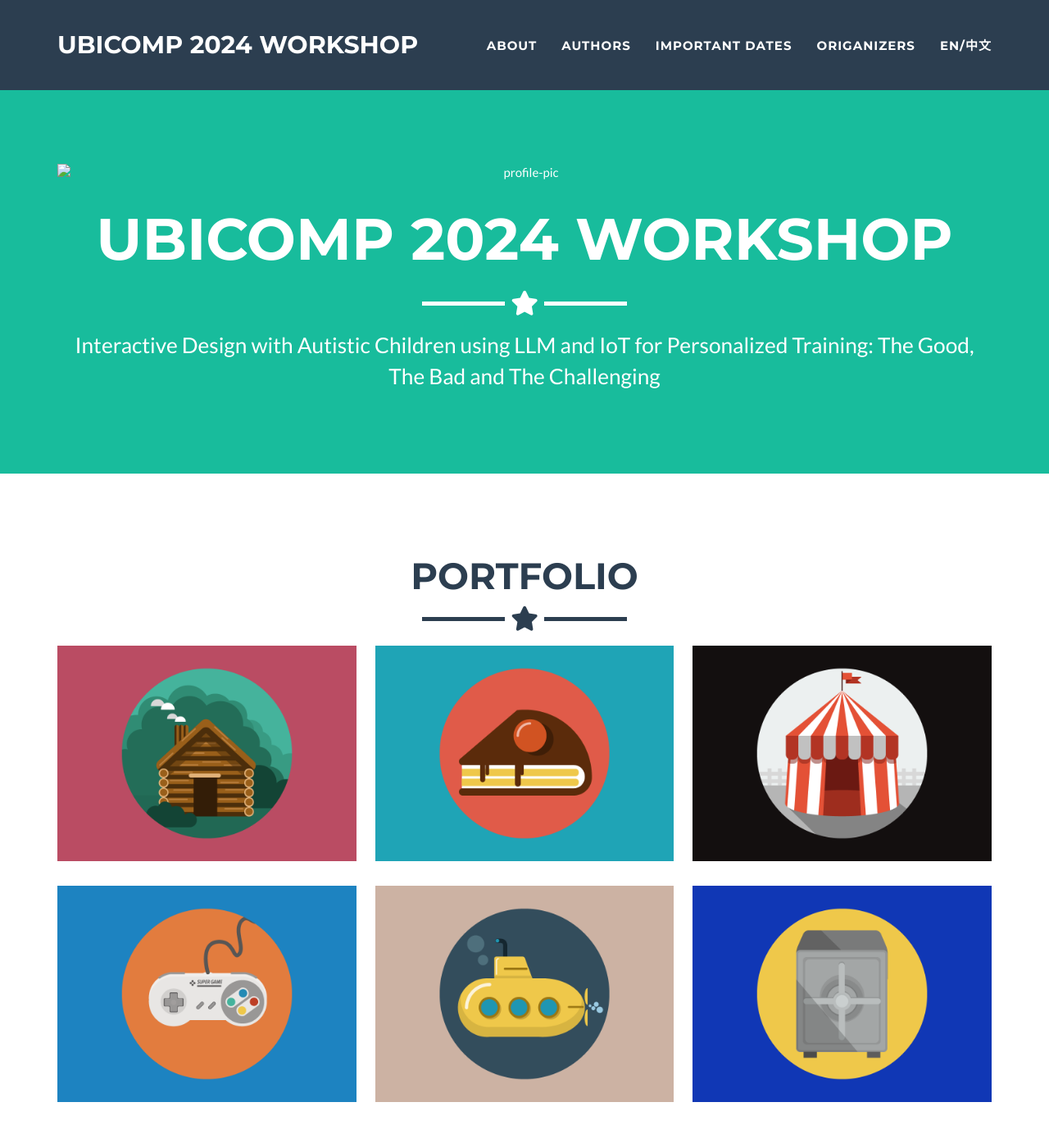
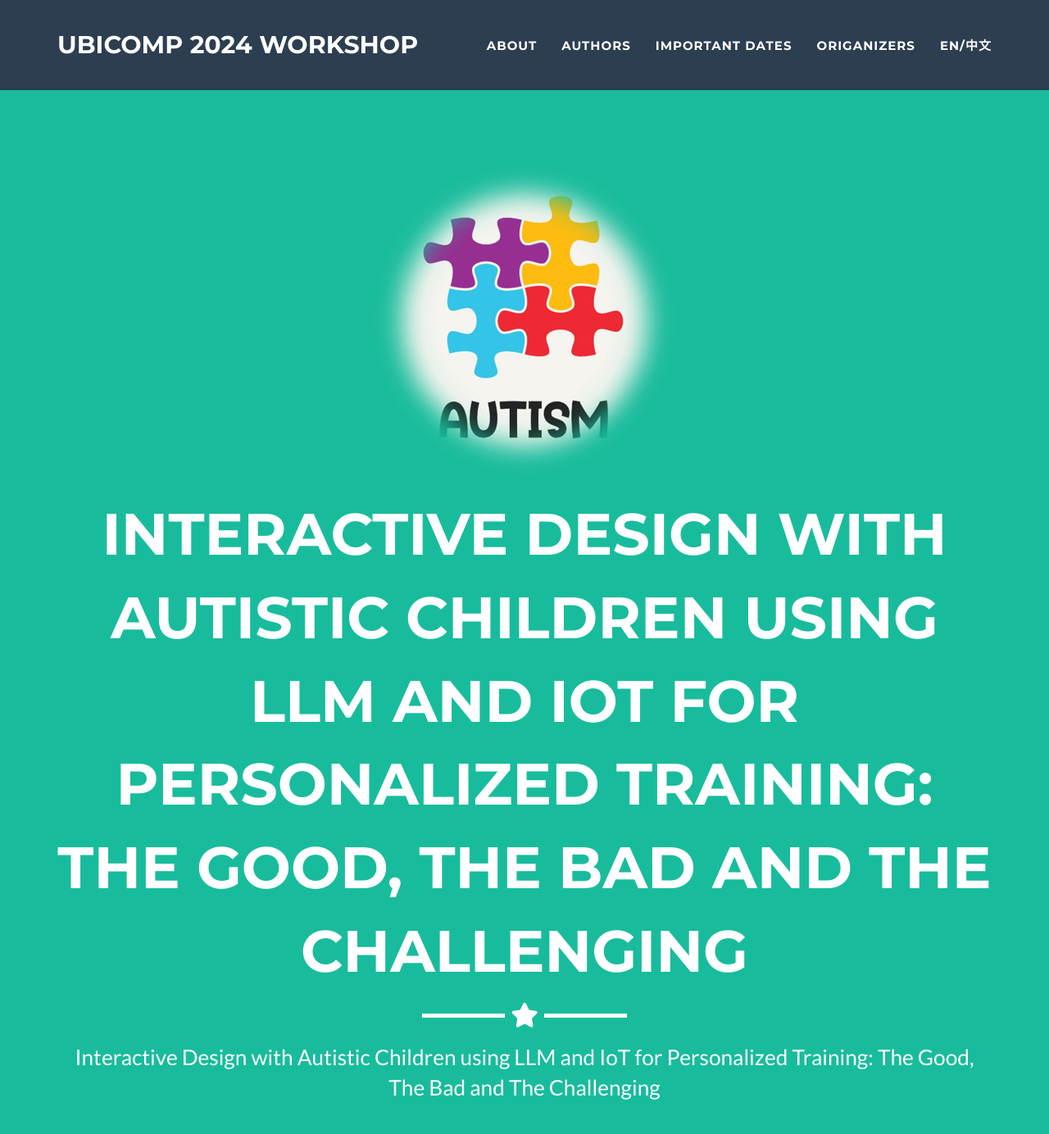
Before and after one commit to idwac/idwac.github.io, a Jekyll site: the page built from _posts/2014-07-18-project-1.markdown, in a window 1280 px wide and 1400 px high. Shown: the top 1384 px of the window at 82% size. Built offline with Jekyll 4.4.1, drawn with Linux system fonts in a browser that asks for light colours.

Commit message:
add reduced profile image

```diff
--- a/_config.yml
+++ b/_config.yml
@@ -7,6 +7,9 @@ description: "Write an awesome description for your new site here. You can edit
 keywords: "your keywords, separated by commas"
 skills: "Interactive Design with Autistic Children using LLM and IoT for Personalized Training: The Good, The Bad and The Challenging"
 meta_author: LastName FirstName
+
+topic: 'Interactive Design with Autistic Children using LLM and IoT for Personalized Training: The Good, The Bad and The Challenging'
+
 
 # Google webmaster tools
 google_verify:
--- a/_includes/header.html
+++ b/_includes/header.html
@@ -6,7 +6,8 @@
         <!-- <img class="img-responsive" src="img/profile.png" alt="profile-pic" /> -->
         <img class="img-responsive" src="img/autism3.png" alt="profile-pic" />
         <div class="intro-text">
-          <span class="name">{{ site.title }}</span>
+          <!-- <span class="name">{{ site.title }}</span> -->
+          <span class="name">{{ site.topic }}</span>
           <hr class="star-light" />
           <span class="skills">{{ site.skills }}</span>
         </div>
```
Also changed, not shown: img/autism3.png (added).
